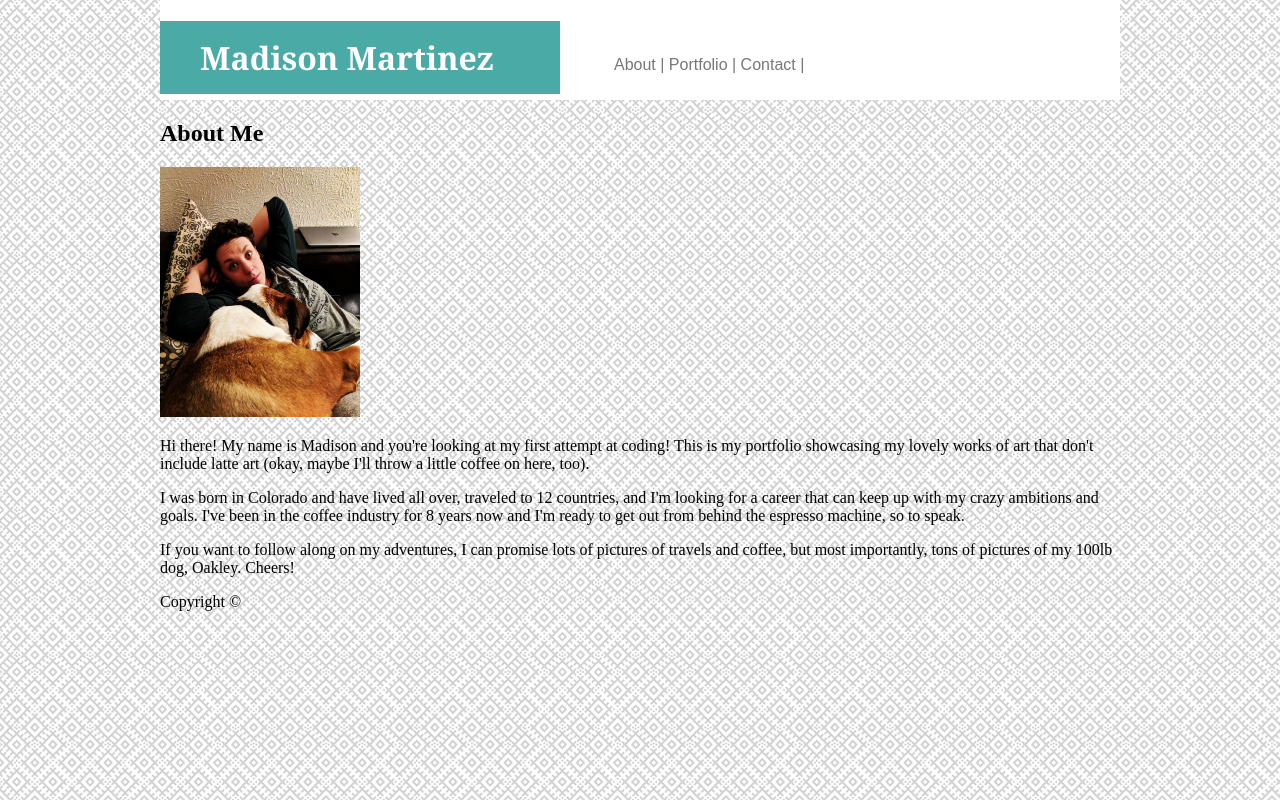
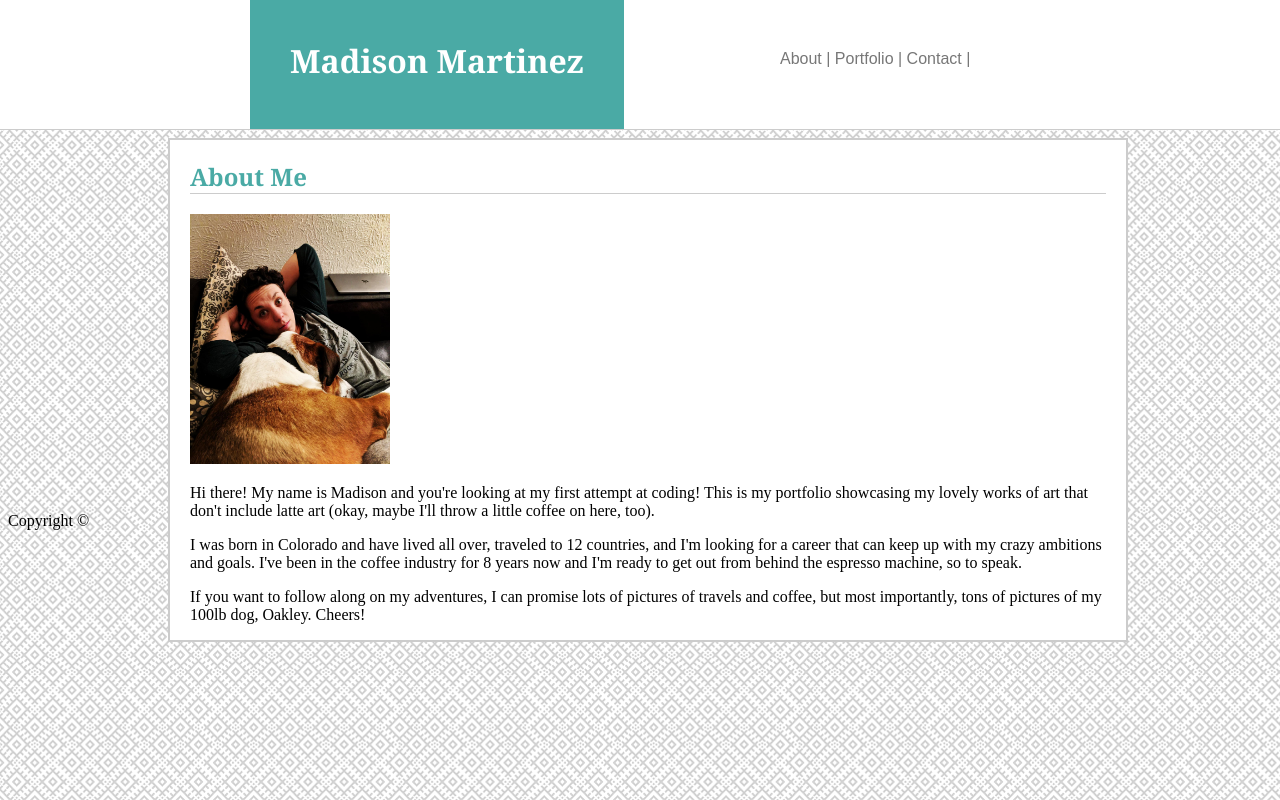
Before and after one commit to amadisonm1209/Basic-Portfolio, a plain HTML site: page index.html in a window 1280 px wide. Drawn offline with Linux system fonts and the light colour scheme.

Commit message:
changes to css and index.html

```diff
--- a/assets/css/style.css
+++ b/assets/css/style.css
@@ -4,33 +4,50 @@
 
 .header{
     background-color: #ffffff;
-    border: 2px #cccccc;
     display: block;
-    height: 100px;
     width: 100%;
+    position: absolute;
+    top: 0;
+    left: 0;
+    border-bottom: solid 1px #ccc;
+}
 
+body{
+    width: 100%;
 }
-body{
+.main{
+    display: block;
+    position: relative;
+    top: 130px;
+    width: 960px;
     margin: 0 auto;
-    width: 960px;
+    background-color: #ffffff;
+    border: solid 2px #ccc;
+}
 
+.clearfix::after{
+    content:"";
+    display: block;
+    clear: both;
 }
 h1{
     background-color: #4aaaa5;
     color: white;
     display: inline-block;
+    position: relative;
+    left: 250px;
     font-family: Georgia, 'Times New Roman', Times, serif;
-    justify-content: center;
-    padding: 15px 40px;
-    width: 400px;
+    padding: 39px 40px 47px 40px;
+    margin: auto;
 }
 .nav{
     color: #777777;
-    display: inline-block;
-    justify-content: flex-end;
+    float: right;
     font-family: Arial, Helvetica, sans-serif;
     margin: auto;
     padding: 50px;
+    position: relative;
+    right: 150px;
     width: 400px;
 
 }
@@ -43,3 +60,14 @@ a:hover {
     color: #4aaaa5;
     text-decoration: none;
 }
+h2{
+    border-bottom: solid 1.5px #ccc;
+    font-family: Georgia, 'Times New Roman', Times, serif;
+    color: #4aaaa5;
+    margin-left: 20px;
+    margin-right: 20px;
+}
+.about{
+    margin: 0 auto;
+    padding: 0 20px 0 20px;
+}
--- a/index.html
+++ b/index.html
@@ -10,7 +10,7 @@
 
 </head>
 
-<body background="assets/images/circuit/circuit.png">
+<body class="clearfix" background="assets/images/circuit/circuit.png">
     <div class="header">
             <h1>Madison Martinez</h1>
             <nav class="nav">
@@ -20,7 +20,9 @@
             </nav>
         </div>
     <section class="main">
+
         <h2>About Me</h2>
+        <div class="about">
         <img src="assets/images/profile_pic.jpg" alt="Picture of Madison" style="width:200px;" />
         <p>Hi there! My name is Madison and you're looking at my first attempt at coding! This is my portfolio
             showcasing my lovely works of art that don't include latte art (okay, maybe I'll throw a little coffee on
@@ -29,7 +31,7 @@
             can keep up with my crazy ambitions and goals. I've been in the coffee industry for 8 years now and I'm
             ready to get out from behind the espresso machine, so to speak.</p>
         <p>If you want to follow along on my adventures, I can promise lots of pictures of travels and coffee, but most
-            importantly, tons of pictures of my 100lb dog, Oakley. Cheers!</p>
+            importantly, tons of pictures of my 100lb dog, Oakley. Cheers!</p> </div>
     </section>
 
     <footer class="footer">Copyright &copy; </footer>
```
Also changed, not shown: contact.html (+1 -1 lines).
